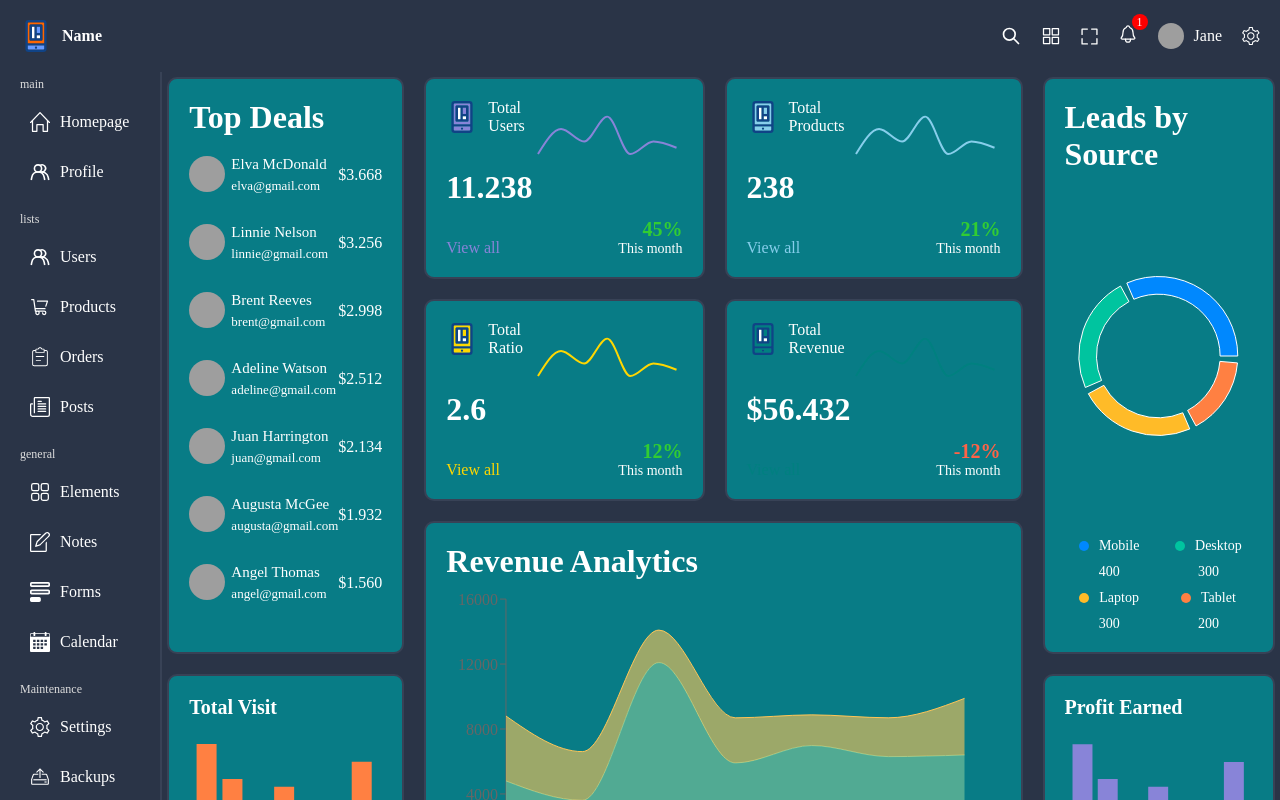
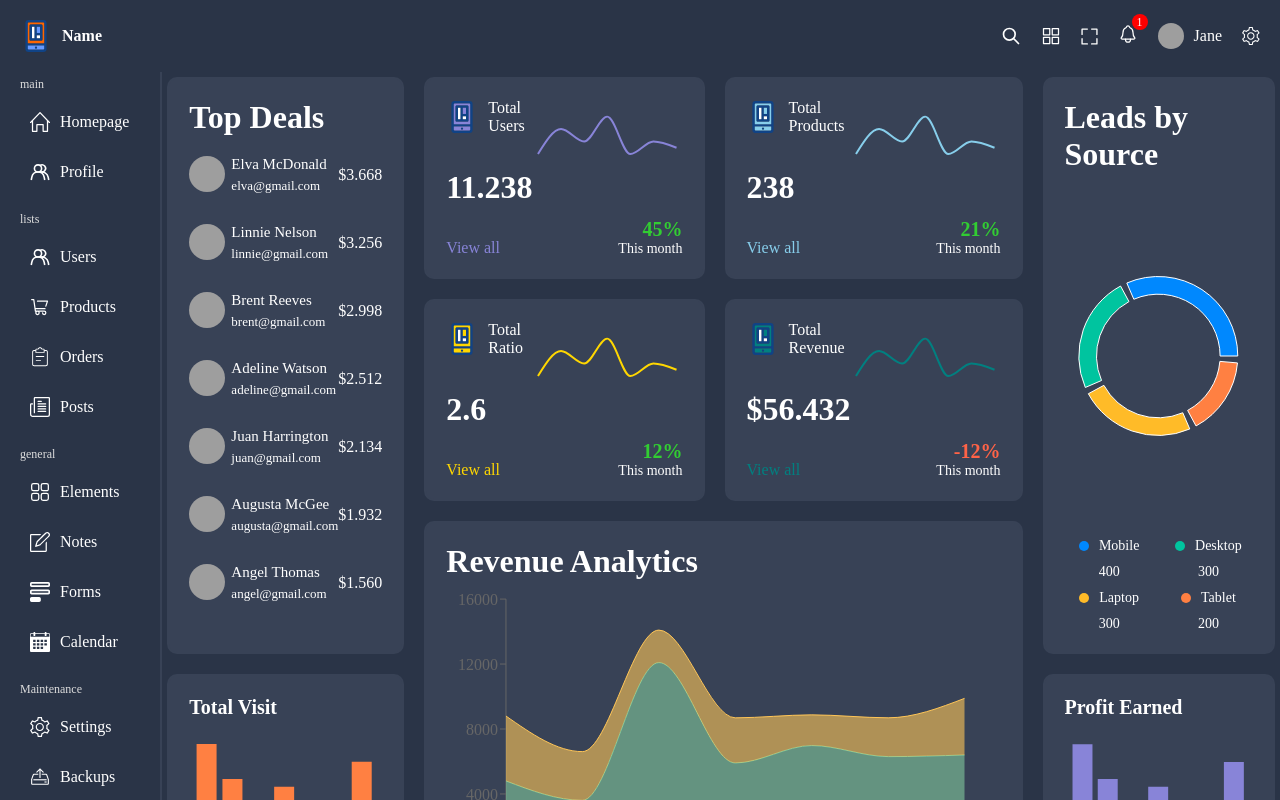
Before and after one commit to NetoCruz/DashboardReact, a React (Vite) app: page / in a window 1280 px wide. Shown: the top 800 px of the page. Built offline with nearby package versions, Linux system fonts and the light colour scheme; grey boxes are pictures that could not be loaded.

Commit message:
background color  box fixed

```diff
--- a/src/Pages/Homepage/Home.scss
+++ b/src/Pages/Homepage/Home.scss
@@ -10,7 +10,7 @@
         padding: 20px;
         border-radius: 10px;
         border: 2px solid $soft-bg;
-        background-color: rgba(5, 132, 141, 0.904);
+        background-color:#384256;
     }
 
     .box1{
```
